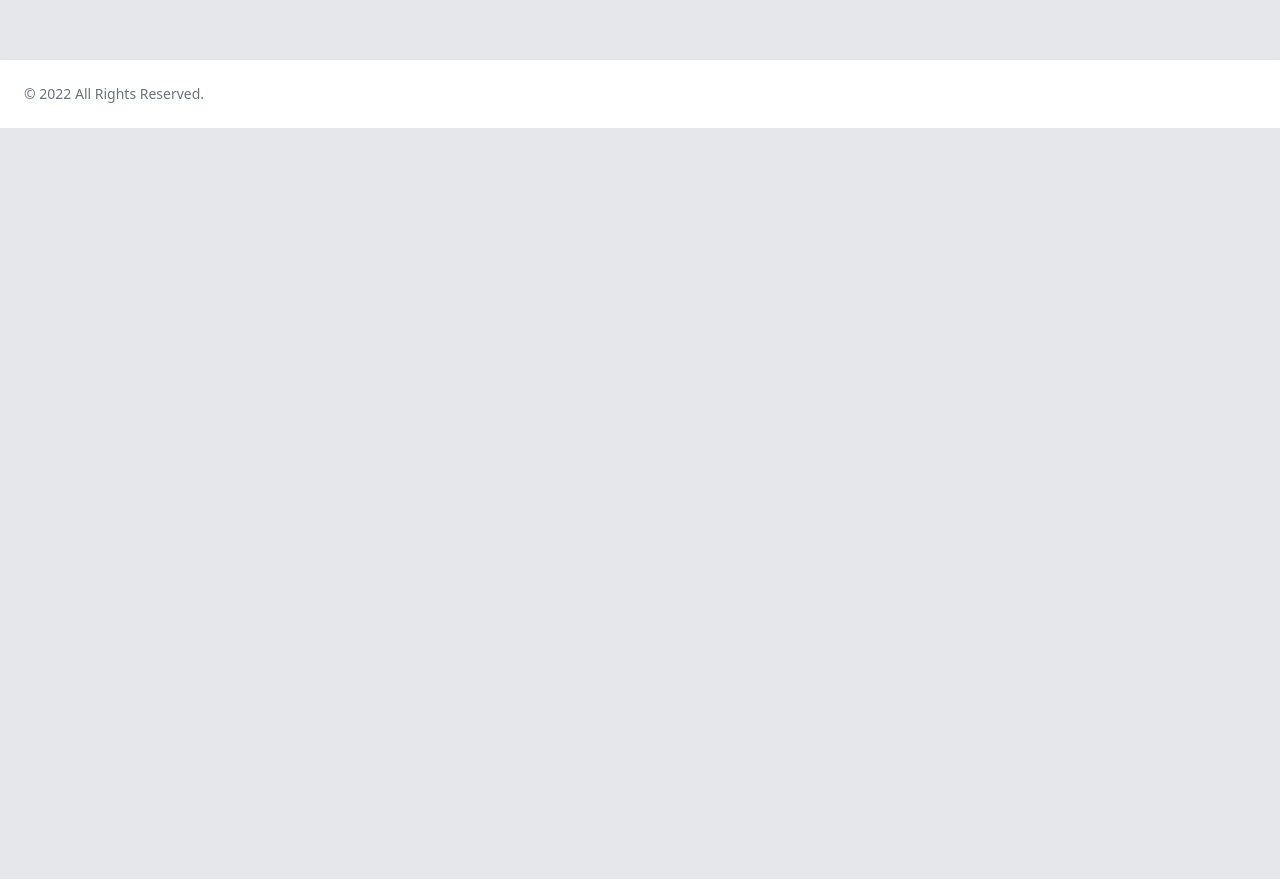
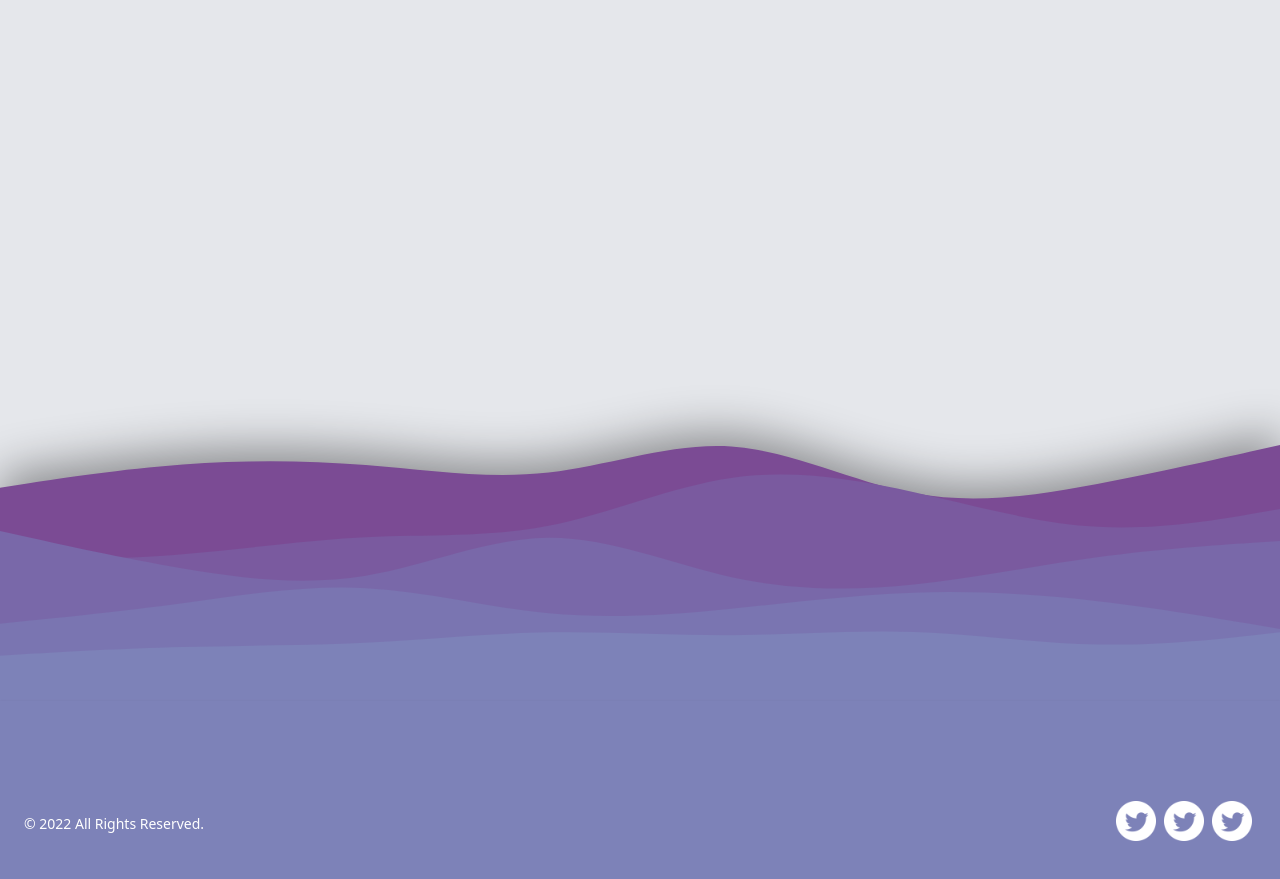
Before and after one commit to nikoprl/mdds-eventpage, a website: page src/index.html in a window 1280 px wide. Shown: the part 1717-2596 px from the top of the page. Before the commit the page ends 1845 px from the top, so only its background shows below. Drawn offline with Linux system fonts and the light colour scheme.

Commit message:
Update footer

```diff
--- a/src/index.html
+++ b/src/index.html
@@ -14,8 +14,7 @@
         class="container flex flex-wrap justify-between items-center mx-auto"
       >
         <a href="/src/index.html" class="flex items-center">
-          <span
-            class="self-center text-xl font-semibold whitespace-nowrap"
+          <span class="self-center text-xl font-semibold whitespace-nowrap"
             >Tapahtumasivu</span
           >
         </a>
@@ -54,25 +53,13 @@
               >
             </li>
             <li>
-              <a
-                href="/src/schedule.html"
-                class="nav-link"
-                >Ohjelma</a
-              >
+              <a href="/src/schedule.html" class="nav-link">Ohjelma</a>
             </li>
             <li>
-              <a
-                href="/src/stream.html"
-                class="nav-link"
-                >Stream</a
-              >
+              <a href="/src/stream.html" class="nav-link">Stream</a>
             </li>
             <li>
-              <a
-                href="/src/contact.html"
-                class="nav-link"
-                >Yhteystiedot</a
-              >
+              <a href="/src/contact.html" class="nav-link">Yhteystiedot</a>
             </li>
           </ul>
         </div>
@@ -81,7 +68,7 @@
 
     <div
       id="banner"
-      class="w-full bg-cover bg-center"
+      class="w-full flex items-center justify-center bg-cover bg-center"
       style="height: 40rem; background-image: url('./image/uCM8Mtw.jpeg')"
     >
     </div>
@@ -106,13 +93,57 @@
       <div class="h-[500px]"></div>
     </div>
 
+    <div
+      class="bg-footer-texture drop-shadow-footer-shadow bg-no-repeat bg-bottom bg-cover w-full flex justify-end items-end min-h-[645px] -mb-1"
+    ></div>
+
     <footer
-      class="p-4 bg-white shadow md:flex md:items-center md:justify-between md:p-6"
+      class="p-4 min-h-[245px] bg-middlepurple sticky z-10 shadow md:flex md:items-center md:justify-between md:p-6"
     >
-      <span class="text-sm text-gray-500 sm:text-center"
+      <span id="copyright" class="text-sm text-white sm:text-center"
         >© 2022 All Rights Reserved.
       </span>
-      <!-- <ul class="flex flex-wrap items-center mt-3 text-sm text-gray-500 dark:text-gray-400 sm:mt-0"></ul> -->
+      <div id="socials" class="flex justify-center items-center">
+        <div class="w-full h-auto m-1">
+          <button
+            style="
+              height: 40px;
+              width: 40px;
+              background: url(./image/icons/twitter-social-icons-circle-white.png)
+                no-repeat;
+              background-size: 100%;
+              cursor: pointer;
+              border: none;
+            "
+          ></button>
+        </div>
+        <div class="w-full h-auto m-1">
+          <button
+            style="
+              height: 40px;
+              width: 40px;
+              background: url(./image/icons/twitter-social-icons-circle-white.png)
+                no-repeat;
+              background-size: 100%;
+              cursor: pointer;
+              border: none;
+            "
+          ></button>
+        </div>
+        <div class="w-full h-auto m-1">
+          <button
+            style="
+              height: 40px;
+              width: 40px;
+              background: url(./image/icons/twitter-social-icons-circle-white.png)
+                no-repeat;
+              background-size: 100%;
+              cursor: pointer;
+              border: none;
+            "
+          ></button>
+        </div>
+      </div>
     </footer>
   </body>
 </html>
--- a/tailwind.config.js
+++ b/tailwind.config.js
@@ -9,6 +9,12 @@ module.exports = {
         "white": "#FFFFFF",
         "emerald": "#44CF6C",
         "middlepurple": "#7D82B8",
+      },
+      backgroundImage: {
+        'footer-texture': "url(/src/image/layered-waves-bg.svg)"
+      },
+      dropShadow: {
+        'footer-shadow': "0px -12px 23px rgba(0, 0, 0, 0.4)"
       }
     },
   },
```
Also changed, not shown: src/contact.html (+46 -2 lines), src/schedule.html (+51 -11 lines), src/stream.html (+33 -2 lines), dist/output.css, src/image/icons/twitter-social-icons-circle-white.png (added), src/image/layered-waves-bg.svg (added).
